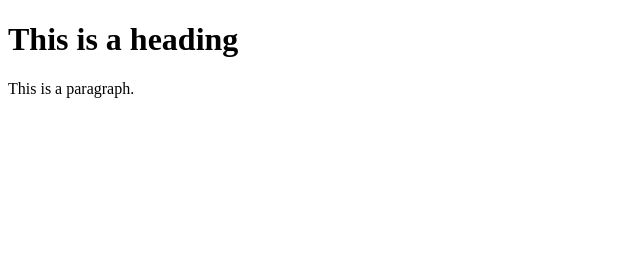
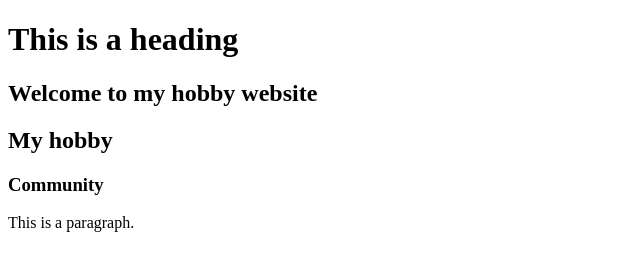
Before and after one commit to paula0o0/my-second-webpage, a plain HTML site: page index.html in a window 1280 px wide. Shown: the whole page, without its empty margins (0-640 px from the left). Drawn offline with Linux system fonts and the light colour scheme.

Commit message:
Update index.html

```diff
--- a/index.html
+++ b/index.html
@@ -1,9 +1,13 @@
 <!DOCTYPE html>
 <html>
-  <body>
+<body>
 
-    <h1> This is a heading</h1>
-    <p> This is a paragraph.</p>
+<h1> This is a heading</h1>
+<h2> Welcome to my hobby website</h2>
+<h2>My hobby</h2>
+<h3>Community</h3>
+<p> This is a paragraph.</p>
 
-  </body>
+
+</body>
 </html>
```
